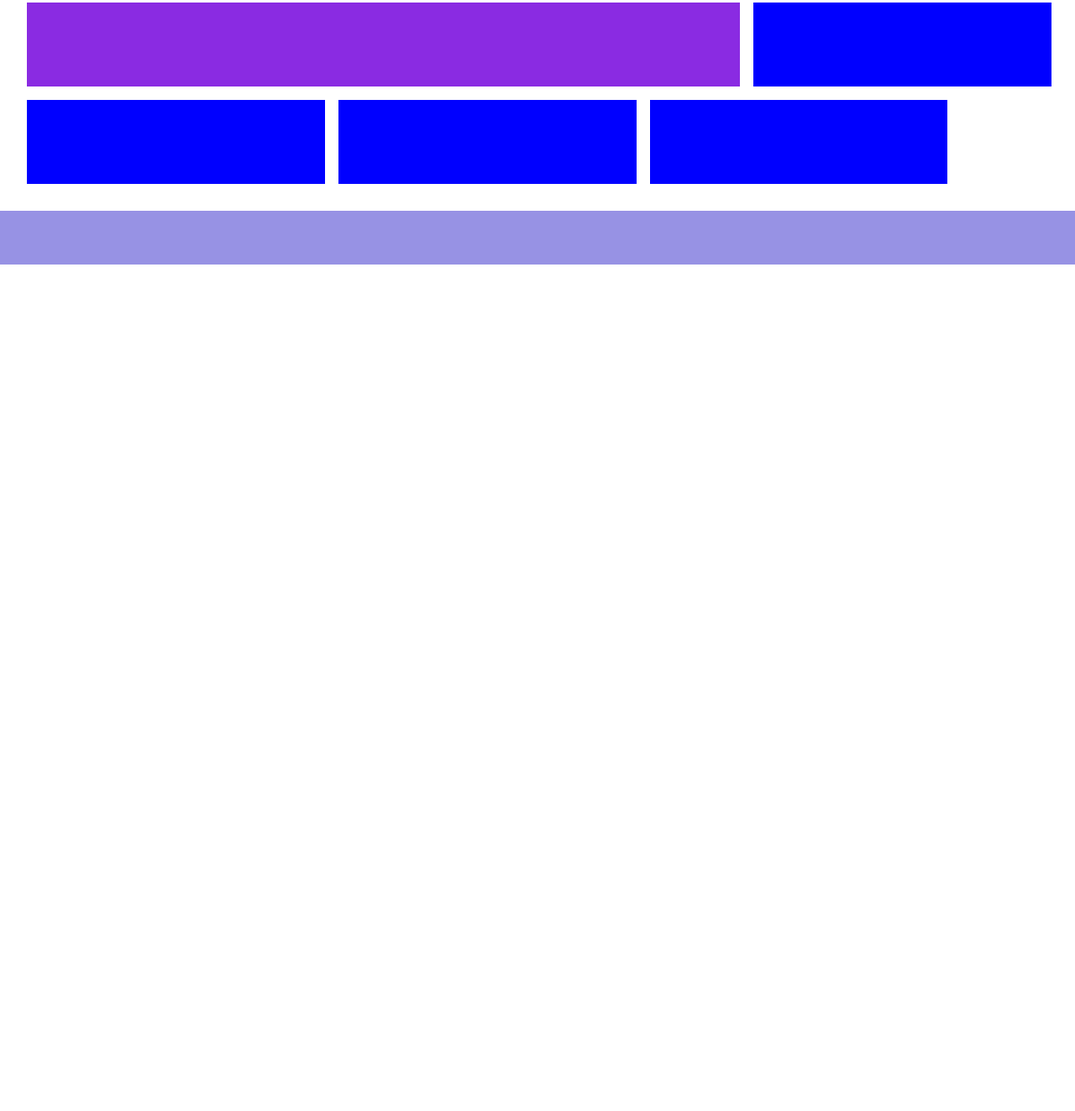
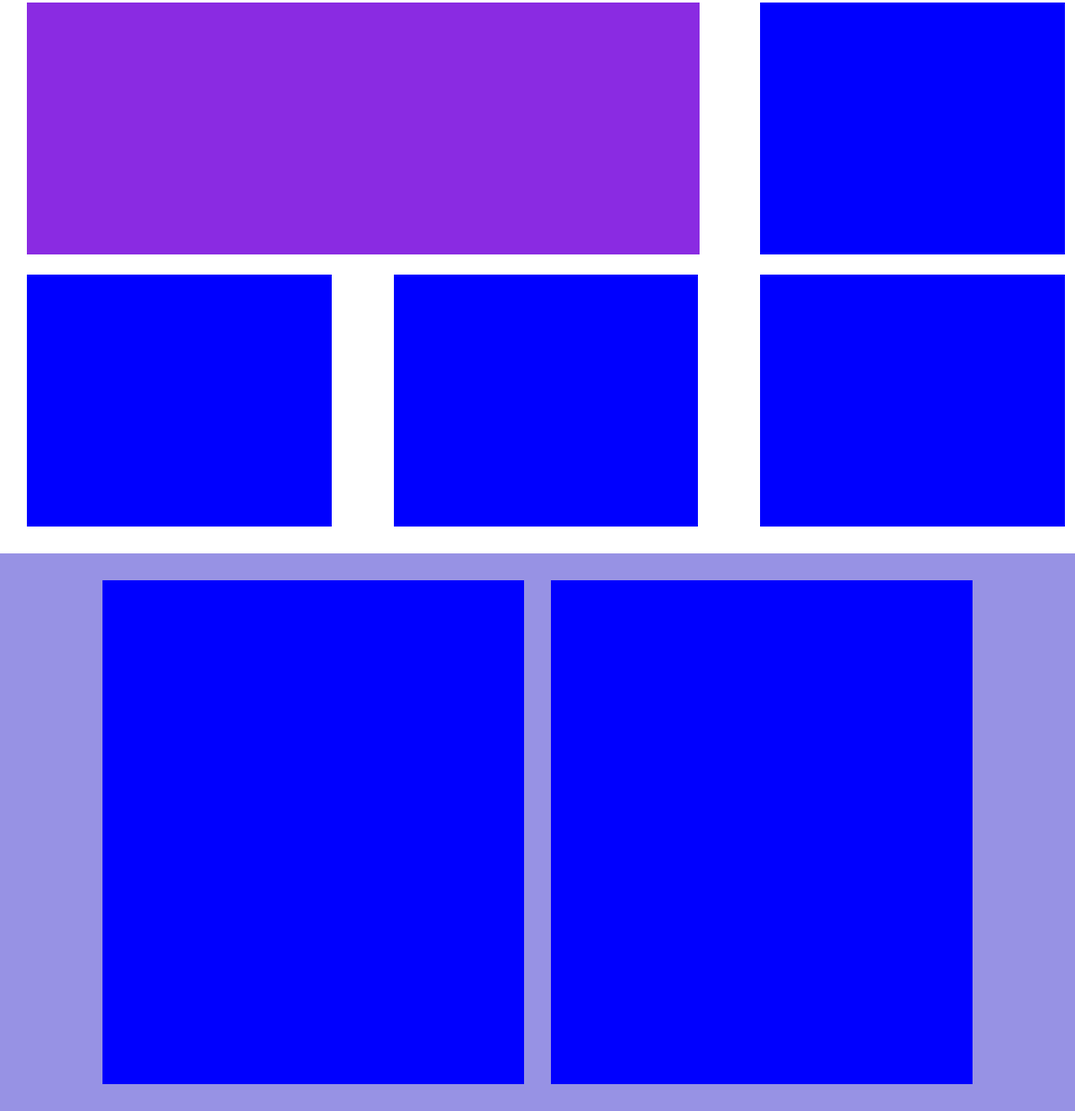
Before and after one commit to SofiaCurreri/htmlcss-responsive-layout, a plain HTML site: page index.html in a window 1280 px wide. Shown: the part 137-1460 px from the top of the page at 84% size. Before the commit the page ends 800 px from the top, so only its background shows below. Drawn offline with Linux system fonts and the light colour scheme.

Commit message:
section 2

```diff
--- a/css/style.css
+++ b/css/style.css
@@ -12,8 +12,15 @@
 
 .xs-container{
     margin: 0 auto;
-    width: 1000px;
+    width: 1100px;
     padding: 2rem;
+    display: flex;
+    gap: 2rem;
+}
+
+.col{
+    display: flex;
+    flex-direction: column;
 }
 
 .bt{
@@ -44,11 +51,39 @@ nav{
     display: flex;
     justify-content: space-between;
     align-items: center;
+    background-color: rgb(0, 132, 253);
+}
+
+.menu i{
+    display: none;
 }
 
 /* MAIN */
+
+/* Section 1 */
 .row{
     display: flex;
     flex-wrap: wrap;
-    gap: 1rem;
+    justify-content: space-between;
+    gap: 1.5rem;
 }
+
+
+
+
+
+
+
+
+
+/* QUERY */
+@media screen and (max-width: 768px) {
+    nav ul{
+        display: none;
+    }
+
+    .menu i{
+        display: block;
+        color: white;
+    }
+}
--- a/css/utils.css
+++ b/css/utils.css
@@ -21,17 +21,25 @@ ul {
 
 /* DIMENSIONI */
 .w70{
-	width: calc(70% - 1rem);
+	width: calc(70% - 4rem);
 
 	/* debug */
 	background-color: blueviolet;
-	height: 100px;
+	height: 300px;
+}
+
+.w50{
+	width: 50%;
+
+	/* debug */
+		background-color: blue;
+		height: 600px;
 }
 
 .w30{
-	width: calc(30% - 1rem);
+	width: calc(30% - 0.5rem);
 
 	/* debug */
 	background-color: blue;
-	height: 100px;
+	height: 300px;
 }
--- a/index.html
+++ b/index.html
@@ -35,7 +35,8 @@
                 <img src="./img/logo.png" alt="logo">
             </div>
 
-            <div>
+            <div class="menu">
+                <i class="fa-solid fa-bars"></i>
                 <ul>
                     <li> <a href="#"> Planning </a> </li>
                     <li> <a href="#"> Testimonials </a> </li>
@@ -51,6 +52,8 @@
     <!-- MAIN -->
     <main>
 
+
+        <!-- SECTION 1 -->
         <section class="primary-1">
 
             <div class="container">
@@ -68,7 +71,8 @@
         <section class="primary-2">
 
             <div class="xs-container">
-
+                <div class="col w50"></div>
+                <div class="col w50"></div>
             </div>
 
         </section>
```
